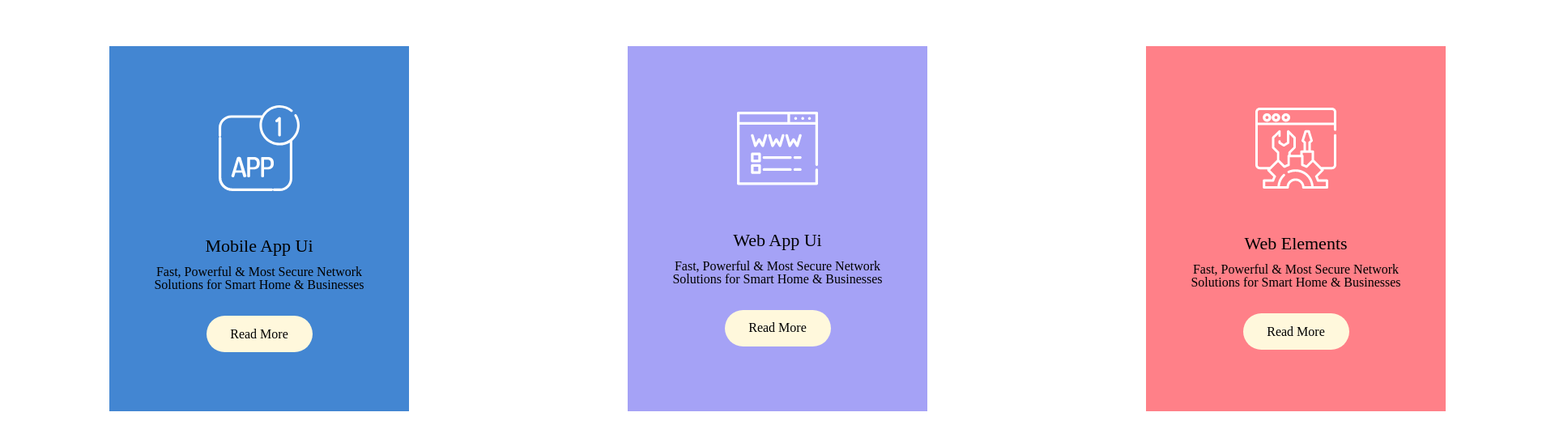
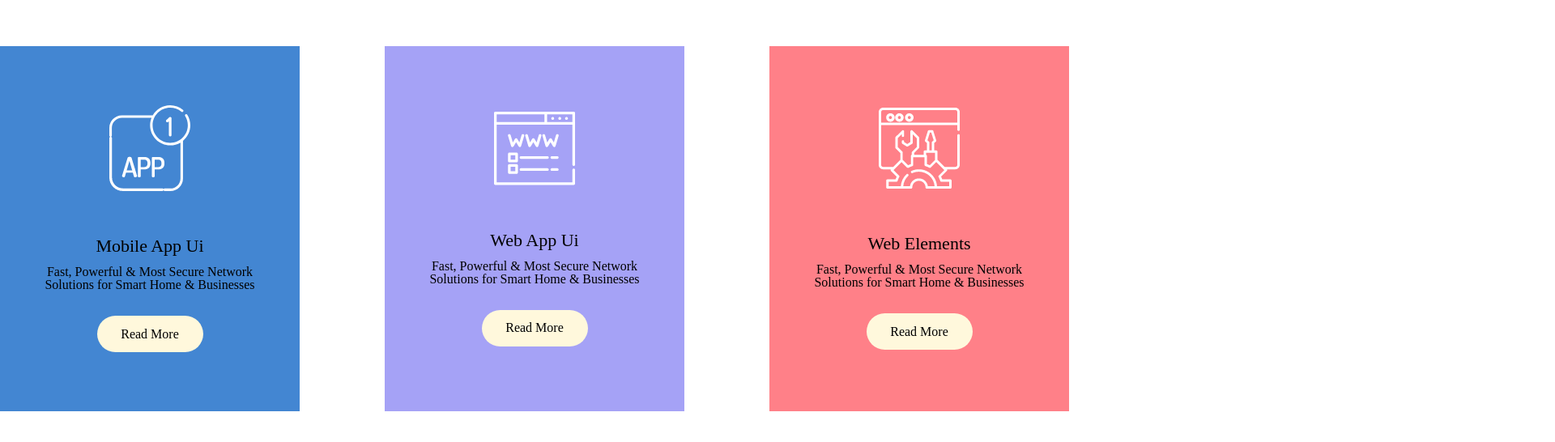
Before and after one commit to Elenamodebadze/lesson7, a plain HTML site: page index.html in a window 1280 px wide. Shown: the part 1910-2456 px from the top of the page at 81% size, 1920 px wide, since content can reach past the window. Drawn offline with Linux system fonts and the light colour scheme.

Commit message:
add styles

```diff
--- a/css/styles.css
+++ b/css/styles.css
@@ -25,7 +25,7 @@
 }
 /* section1 */
 .div-wraper {
-    width: 1920px;
+    width: 1320px;
     height: 1187px;
     margin: 0 auto;
     display: flex;
@@ -68,7 +68,7 @@
 }
 /* section2 */
 .wraper-div2 {
-    width: 1920px;
+    width: 1320px;
     height: 1443.67px;
     margin: 0 auto;}
 .div-text {
@@ -88,8 +88,9 @@
     margin-top: 21px;}
 .div-wraper1 {
     display: flex;
-    justify-content: space-around;
-    margin-top: 67px}
+    justify-content: space-between;
+    margin-top: 67px;
+    flex-wrap: wrap;}
 .box {
     width: 370px;
     height: 451px;
@@ -98,7 +99,29 @@
     justify-content: center;
     align-items: center;
     flex-direction: column;}
-.box1 {
+.box:nth-child(2) {
+    background-color: #41EAE3;
+}
+.box:nth-child(3) {
+    background-color: #69529F;
+}
+.box:nth-child(4) {
+    background-color: #4386D2;
+    margin-top: 60px;
+}
+.box:nth-child(5) {
+    background-color: #A5A2F6;
+    margin-top: 60px;
+}
+.box:nth-child(6) {
+    background-color: #FF8088;
+    margin-top: 60px;
+}
+.div-wraper2{
+        display: flex;
+        margin-top: 60px;
+        justify-content: space-around;}
+/* .box1 {
     width: 370px;
     height: 451px;
     background-color: #41EAE3;
@@ -106,6 +129,8 @@
     justify-content: center;
     align-items: center;
     flex-direction: column;}
+
+
 .box2 {
     width: 370px;
     height: 451px;
@@ -114,10 +139,6 @@
     justify-content: center;
     align-items: center;
     flex-direction: column;}
-.div-wraper2{
-    display: flex;
-    margin-top: 60px;
-    justify-content: space-around;
 }
 .box3 {
     width: 370px;
@@ -142,7 +163,7 @@
     display: flex;
     justify-content: center;
     align-items: center;
-    flex-direction: column;}
+    flex-direction: column;} */
 .readmore-block {
     width: 131px;
     height: 45px;
--- a/index.html
+++ b/index.html
@@ -69,9 +69,8 @@
               <div class="readmore-block">
                 <p>Read More</p>
               </div>
-
           </div>
-          <div class="box1">
+          <div class="box">
               <img src="images/003-paint.png" alt="paint">
               <h2 class="box-h2">ReDesign</h2>
               <p class="box-text">Fast, Powerful & Most Secure Network Solutions for Smart Home & Businesses</p>
@@ -79,7 +78,7 @@
                 <p>Read More</p>
               </div>
           </div>
-          <div class="box2">
+          <div class="box">
               <img src="images/002-phone.png" alt="phone">
               <h2 class="box-h2">Application Ui</h2>
               <p class="box-text">Fast, Powerful & Most Secure Network Solutions for Smart Home & Businesses</p>
@@ -87,9 +86,7 @@
                 <p>Read More</p>
               </div>
           </div>
-        </div>
-        <div class="div-wraper2">
-          <div class="box3">
+          <div class="box">
               <img src="images/004-app.png" alt="app">
               <h2 class="box-h2">Mobile App Ui</h2>
               <p class="box-text">Fast, Powerful & Most Secure Network Solutions for Smart Home & Businesses</p>
@@ -97,7 +94,7 @@
                 <p>Read More</p>
               </div>
           </div>
-          <div class="box4">
+          <div class="box">
               <img src="images/006-domain-registration.png" alt="domain">
               <h2 class="box-h2">Web App Ui</h2>
               <p class="box-text">Fast, Powerful & Most Secure Network Solutions for Smart Home & Businesses</p>
@@ -105,14 +102,14 @@
                 <p>Read More</p>
               </div>
           </div>
-          <div class="box5">
+          <div class="box">
               <img src="images/005-repair.png" alt="repair">
               <h2 class="box-h2">Web Elements</h2>
               <p class="box-text">Fast, Powerful & Most Secure Network Solutions for Smart Home & Businesses</p>
               <div class="readmore-block">
                 <p>Read More</p>
-              </div>
           </div>
+        </div>
         </div>
       </div>
     </section>
```
